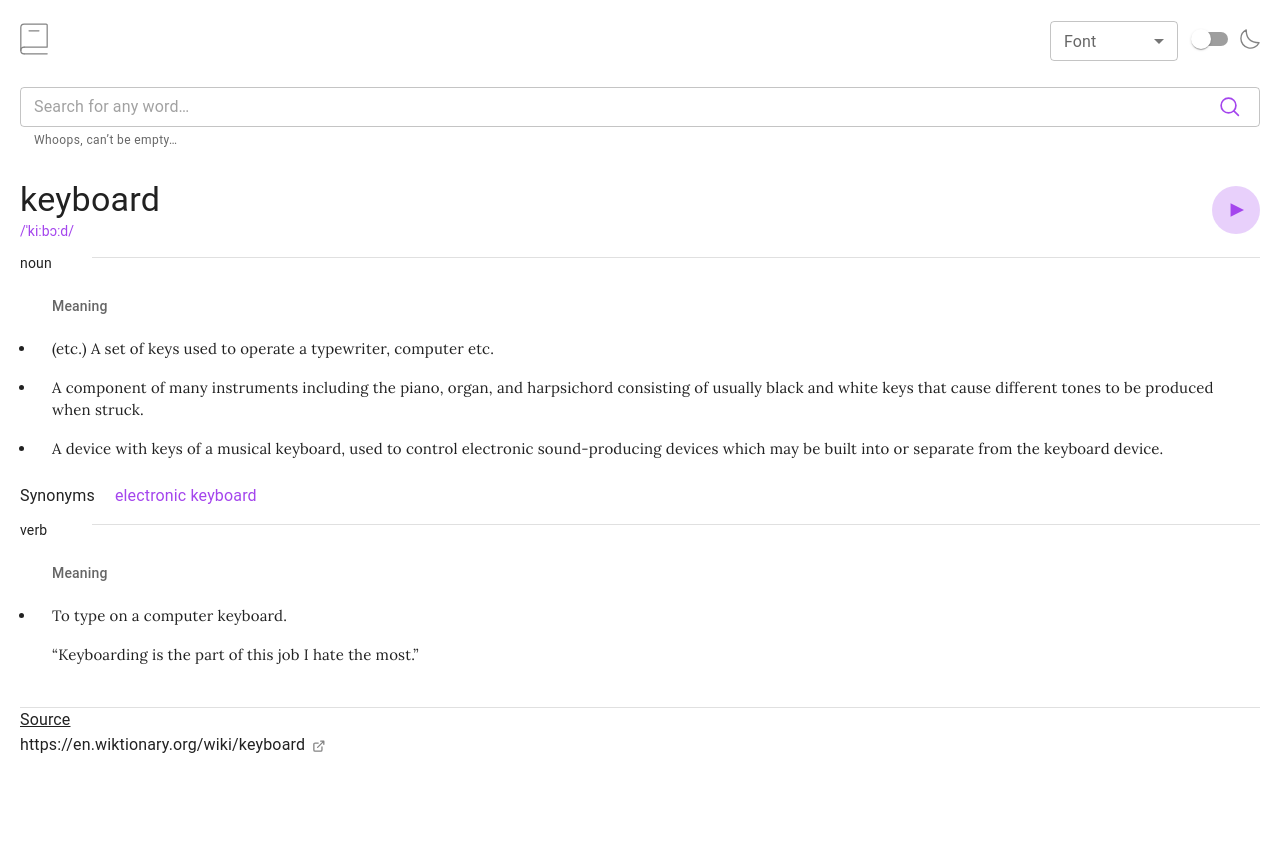
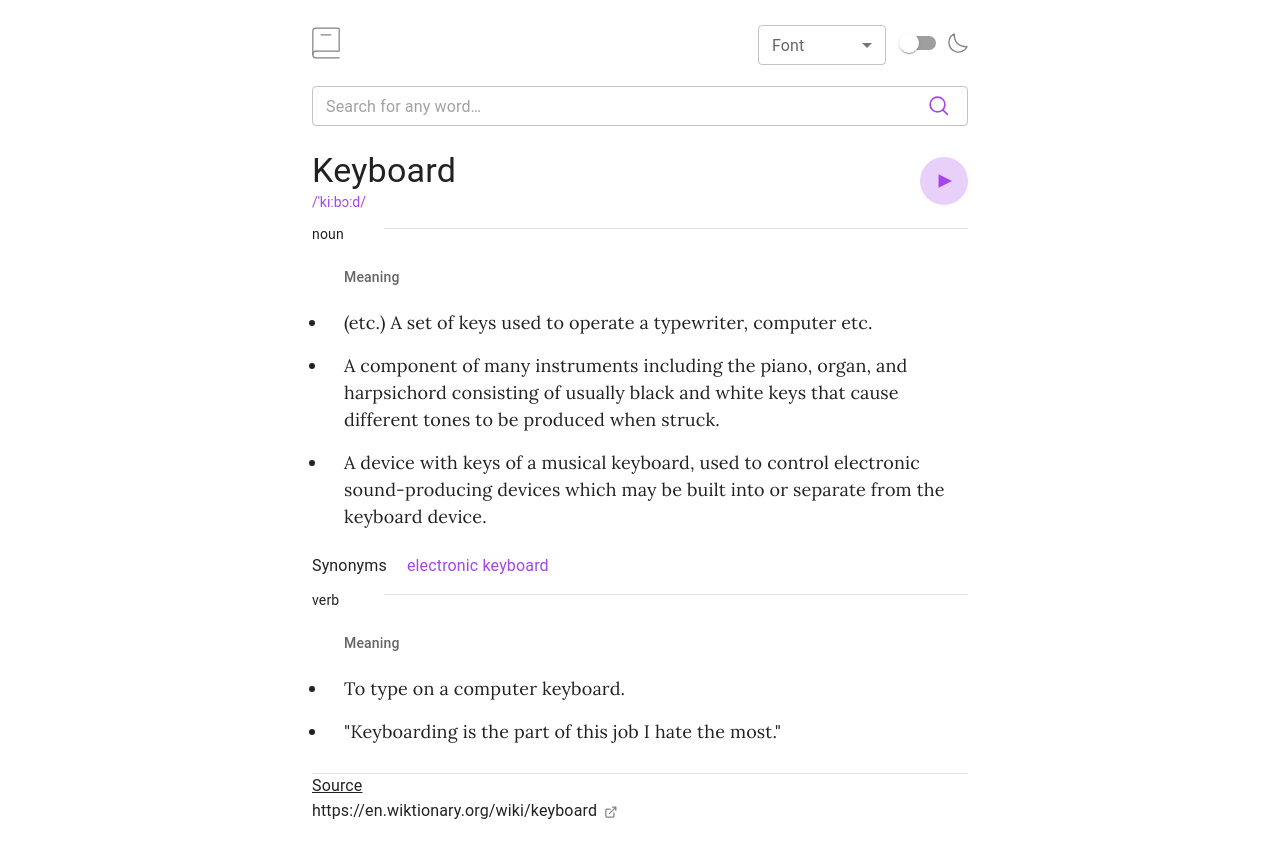
Before and after one commit to isanamoa/dict-web-app, a Next.js app: page / in a window 1280 px wide. Shown: the top 858 px of the page. Before the commit the page ends 800 px from the top, so only its background shows below. Built offline with nearby package versions, Linux system fonts and the light colour scheme.

Commit message:
API integration in application

```diff
--- /dev/null
+++ b/api/useDictionary.js
@@ -0,0 +1,28 @@
+
+import { useState, useEffect } from "react";
+import Data from '@/utils/data.json';
+
+const useDictionary = () => {
+    const [wordData, setWordData] = useState(Data);
+    const [isloading, setIsLoading] = useState(false);
+
+    const fetchWord = async (searchword) => {
+        try {
+            setIsLoading(prev=>!prev);
+            const response = await fetch(`https://api.dictionaryapi.dev/api/v2/entries/en/${searchword}`);
+            const data = await response.json();
+            setWordData(data);
+            setIsLoading(prev=>!prev);
+
+        } catch (error) {
+            console.log('Error response', error.response);
+
+        }
+
+    }
+    //useEffect(()=>fetchWord(), []);
+
+  return { isloading, wordData, fetchWord };
+}
+
+export default useDictionary
--- a/app/layout.js
+++ b/app/layout.js
@@ -23,7 +23,11 @@ export const metadata = {
 export default function RootLayout({ children }) {
   return (
     <html lang="en">
-      <body className={`${inter.variable} ${lora.variable} ${incons.variable} font-sans font-serifs font-mono`}>{children}</body>
+      <body className={`${inter.variable}
+        font-sans ${lora.variable}
+        font-serifs ${incons.variable} font-mono`}>
+        {children}
+      </body>
     </html>
   )
 }
--- a/app/page.js
+++ b/app/page.js
@@ -1,16 +1,18 @@
 'use client';
+import React, { useState } from 'react';
 import { ThemeProvider, createTheme } from '@mui/material/styles';
-import { Box, CssBaseline } from "@mui/material";
+import { Box, CssBaseline, CircularProgress } from "@mui/material";
 import MainView from "@/components/Body/MainView";
-import Footer from "@/components/Footer/Footer";
 import Header from "@/components/Header/Header";
-import { useState } from 'react';
 import SearchBar from '@/components/Body/SearchBar';
-
+import useDictionary from "@/api/useDictionary";
 
 export default function Home() {
   const [themeMode, setThemeMode] = useState(false)
   const [dfont, setDfont] = useState('');
+
+  const dictionaryData = useDictionary();
+  const { isloading, wordData, fetchWord } = dictionaryData;
 
   const handleThemeChange = () => {
     setThemeMode(prev=>!prev);
@@ -41,15 +43,23 @@ export default function Home() {
   return (
     <ThemeProvider theme={customTheme}>
       <CssBaseline />
-      <Box className={`min-h-screen flex flex-col
-          items-center justify-between p-5 font-${dfont}`}>
+        <Box className={`w-full lg:w-[46rem] lg:mx-auto min-h-screen flex flex-col
+            items-center justify-between p-5 md:py-6 md:px-10 font-${dfont}`}>
 
-        <Header headData={{themeMode, dfont, handleThemeChange, handleFontChange}} />
-        <SearchBar searchData={{themeMode}} />
-        <MainView />
-        <Footer />
+          <Header headData={{themeMode, dfont, handleThemeChange, handleFontChange}} />
+          <SearchBar searchData={{fetchWord}} />
 
-      </Box>
+          {
+            isloading ?
+            <Box sx={{ width: 1, mt:3, display: 'flex', justifyContent: 'center', alignItems: 'center' }}>
+              <CircularProgress />
+            </Box>
+            :
+            <MainView wordData={wordData}/>
+          }
+
+        </Box>
+
     </ThemeProvider>
   )
 }
--- a/components/Body/MainView.jsx
+++ b/components/Body/MainView.jsx
@@ -1,36 +1,54 @@
-import { Box, Divider,
-    Typography, List, ListSubheader, ListItem } from "@mui/material"
-import Nouns from "./Nouns"
-import Verbs from "./Verbs"
+import { Box, Typography, CardMedia, Tooltip } from "@mui/material"
+import MeaningView from "./MeaningView";
+import Footer from "../Footer/Footer";
+import { useState } from "react";
 
+const MainView = ({wordData}) => {
+    const [playPhonetic, setPlayPhonetic] = useState(false)
+    //console.log('This is word', wordData[0].phonetics.filter(value => value.audio != '')[0].audio);
 
-const MainView = () => {
  return (
     <Box className="w-full mt-6">
+        <Box>
             <Box className="flex justify-between items-center">
                 <Box>
                     <Typography variant="h4"
-                    className="text-[2rem] font-bold"
+                        className="text-[2rem] md:text-[4rem] font-bold"
                     >
-                    {'keyboard'}
+                        {wordData && (wordData[0]?.word.charAt(0).toUpperCase() + wordData[0]?.word.slice(1))}
                     </Typography>
                     <Typography variant="body2"
-                    className="text-[1.125rem] text-[#A445ED]"
+                        className="text-[1.125rem] md:text-[1.5rem] text-[#A445ED]"
                     >
-                    {'/ˈkiːbɔːd/'}
+                        {wordData && wordData[0]?.phonetic}
                     </Typography>
                 </Box>
+                <Tooltip title="Click to play sound">
                    <Box
                         component='img'
                         alt="play"
                         src="/assets/images/icon-play.svg"
                         className="w-12 h-12 flex items-start"
+                        onClick={()=>setPlayPhonetic(true)}
+                    />
+                </Tooltip>
+
+            </Box>
+            <CardMedia
+                component="audio"
+                autoPlay={playPhonetic}
+                controls
+                src={wordData && wordData[0].phonetics.filter(value => value.audio != '')[0].audio}
+                sx={{display:`${playPhonetic ? 'block' : "none"}`}}
             />
         </Box>
 
-        <Nouns />
+        {
+            wordData && wordData[0].meanings?.map((meaning, index) => <MeaningView key={index} meaning={meaning} />)
+        }
 
-        <Verbs />
+
+        <Footer sourceUrl={wordData && wordData[0].sourceUrls} />
 
     </Box>
   )
--- /dev/null
+++ b/components/Body/MeaningView.jsx
@@ -0,0 +1,69 @@
+import { Box, Divider,
+    Typography, List, ListSubheader, ListItem } from "@mui/material"
+
+
+const MeaningView = ({ meaning }) => {
+    //console.log(meaning.synonyms)
+  return (
+    <Box className="my-3">
+            <Box>
+
+                <Typography variant="body2"
+                    className="text-[1.125rem] md:text-[1.5rem] font-bold"
+                >
+                    {meaning.partOfSpeech}
+                </Typography>
+
+                <Box >
+                    <Divider variant="inset"
+                        className='relative bottom-4'
+                    />
+                </Box>
+
+            </Box>
+
+            <Box className="mb-2 text-[0.938rem] md:text-[1.125rem]">
+                <List sx = {{
+                        listStyleType: 'disc',
+                        pl: 2,
+
+                        '& .MuiListItem-root': {
+                        display: 'list-item',
+                        },
+                    }}
+                >
+                    <ListSubheader className="ml-0 text-[1rem] md:text-[1.25rem]">
+                        Meaning
+                    </ListSubheader>
+                    { meaning && meaning.definitions.map(value =>(
+                            <>
+                            <ListItem key={value.definition}>
+                                {value.definition}
+                            </ListItem>
+                            {value.example && <ListItem key={value.example}>
+                                { `"${value.example}"`}
+                            </ListItem>}
+                            </>
+                        ))
+                    }
+
+                </List>
+            </Box>
+
+            <Box className="my-2 text-[1rem] md:text-[1.25rem]">
+                {meaning.synonyms.length > 0  &&
+                <Typography component='div' className="flex gap-x-5 gap-y-2 justify-start items-center flex-wrap" >
+                    <span>{'Synonyms'}</span>
+                    {
+                        meaning.synonyms.map((synonym, index)=>(
+                            <span key={index} className="text-[#A445ED]">{synonym}</span>
+                        ))
+                    }
+                </Typography> }
+            </Box>
+
+        </Box>
+  )
+}
+
+export default MeaningView;
--- a/components/Body/SearchBar.jsx
+++ b/components/Body/SearchBar.jsx
@@ -1,31 +1,48 @@
 import { Box, TextField, InputAdornment, IconButton } from "@mui/material"
+//import useDictionary from "@/api/useDictionary";
+import { useState } from "react";
+
+
 const style = {
   "& .MuiOutlinedInput-root": {
     "&.Mui-focused fieldset": {
       borderColor: "#A445ED"
     },
     "&:hover fieldset": {
-      borderColor: "transparent"
+      borderColor: "#A445ED"
     }
   }
 }
-const SearchBar = () => {
+const SearchBar = ({ searchData }) => {
+  const [newWord, setNewWorld] = useState('');
+  const [error, setError] = useState(false);
+
+  //const dictionaryData = useDictionary();
+  //const { fetchWord } = dictionaryData;
+
+  const handleChange = (e) => {
+    setNewWorld(e.target.value);
+  }
+
+  const handleSearch = (e) => {
+    e.preventDefault();
+    return newWord === '' ? setError(true) : searchData.fetchWord(newWord);
+  }
+
 
   return (
     <Box component="form"
       noValidate
       autoComplete="off"
-      className="w-full flex mt-6 bg-transparent"
-      onSubmit={(e)=> {
-          e.preventDefault();
-          console.log('Love')
-        }
-      }
+      className="w-full flex items-center mt-6 bg-transparent"
+      onSubmit={handleSearch}
     >
 
       <TextField
         name="search"
         placeholder="Search for any word…"
+        value={newWord}
+        onChange={handleChange}
         InputProps={{
         endAdornment: (
           <InputAdornment position="end">
@@ -41,8 +58,8 @@ const SearchBar = () => {
         ),
         }}
         variant="outlined"
-        error={false}
-        helperText="Whoops, can’t be empty…"
+        error={error}
+        helperText={error && "Whoops, can’t be empty…"}
         size="small"
         required
         fullWidth
--- a/components/Footer/Footer.jsx
+++ b/components/Footer/Footer.jsx
@@ -1,15 +1,17 @@
-import { Box, Divider, IconButton, Tooltip, Typography } from "@mui/material"
+import { Box, Divider, IconButton, Link, Tooltip, Typography } from "@mui/material"
 
-const Footer = () => {
+const Footer = ({ sourceUrl }) => {
+
   return (
     <Box className="w-full mt-2 mb-5 text-[0.875rem]">
       <Divider />
       <Typography className="mt-3 underline">
         {'Source'}
       </Typography>
-        <Typography>
-          {'https://en.wiktionary.org/wiki/keyboard'}
-          <Tooltip title="Open in new tab">
+      <Typography>
+        {sourceUrl}
+        <Link className="underline-none" href={sourceUrl} target="_blank">
+          <Tooltip title="Open link in new tab">
             <IconButton>
               <Box
                 component='img'
@@ -19,8 +21,8 @@ const Footer = () => {
               />
             </IconButton>
           </Tooltip>
-        </Typography>
-
+        </Link>
+      </Typography>
     </Box>
   )
 }
--- a/components/Body/Nouns.jsx
+++ b/dirt/MeaningView.jsx
@@ -2,7 +2,7 @@ import { Box, Divider,
     Typography, List, ListSubheader, ListItem } from "@mui/material"
 
 
-const Nouns = () => {
+const MeaningView = ({ meaning }) => {
   return (
     <Box className="my-3">
             <Box>
@@ -10,7 +10,7 @@ const Nouns = () => {
                 <Typography variant="body2"
                     className="text-[1.125rem] font-bold"
                 >
-                    noun
+                    {meaning.partOfSpeech ?? 'noun'}
                 </Typography>
 
                 <Box >
@@ -36,27 +36,35 @@ const Nouns = () => {
                         Meaning
                     </ListSubheader>
                     <ListItem>
-                        {`(etc.) A set of keys used to operate a
-                        typewriter, computer etc.`}
+                        { (meaning && meaning.definitions.definition)  || `(etc.) A set of keys used to operate a
+                        typewriter, computer etc.` }
                     </ListItem>
                     <ListItem>
-                        {`A component of many instruments including the piano, organ,
+                        { (meaning && meaning.definitions.example) || `A component of many instruments including the piano, organ,
                         and harpsichord consisting of usually black and white keys that cause
                         different tones to be produced when struck.`}
                     </ListItem>
-                    <ListItem>
+
+                    {/*<ListItem>
                         {`A device with keys of a musical keyboard,
                         used to control electronic
                         sound-producing devices which may be built
                         into or separate from the keyboard device.`}
-                    </ListItem>
+                    </ListItem>*/}
                 </List>
             </Box>
 
             <Box className="mt-2 sm:w-1/4 text-[1rem]">
                 <Typography component='div' className="flex gap-5 justify-start items-center" >
                     <span>{'Synonyms'}</span>
-                    <span className="text-[#A445ED]">{'electronic keyboard'}</span>
+                    {
+                        meaning.definitions.synonyms?.map((synonym, index)=>(
+                            <span key={index} className="text-[#A445ED]">{synonym}</span>
+                        ))
+                        ??
+                        <span className="text-[#A445ED]">{'electronic keyboard'}</span>
+
+                    }
                 </Typography>
             </Box>
 
@@ -64,4 +72,4 @@ const Nouns = () => {
   )
 }
 
-export default Nouns
+export default MeaningView;
--- a/package.json
+++ b/package.json
@@ -9,7 +9,10 @@
     "lint": "next lint"
   },
   "dependencies": {
+    "@emotion/react": "^11.11.1",
+    "@emotion/styled": "^11.11.0",
     "@mui/icons-material": "^5.14.3",
+    "@mui/material": "^5.14.5",
     "autoprefixer": "10.4.14",
     "eslint": "8.47.0",
     "eslint-config-next": "13.4.13",
--- /dev/null
+++ b/utils/data.json
@@ -0,0 +1,51 @@
+[
+    {
+        "word":"keyboard",
+        "phonetic":"/ˈkiːbɔːd/",
+        "phonetics":[
+            {"text":"/ˈkiːbɔːd/","audio":""},
+            {"text":"/ˈkiːbɔːd/","audio":""},
+            {"text":"/ˈkibɔɹd/","audio":"https://api.dictionaryapi.dev/media/pronunciations/en/keyboard-us.mp3",
+            "sourceUrl":"https://commons.wikimedia.org/w/index.php?curid=1755168",
+            "license":{"name":"BY-SA 3.0","url":"https://creativecommons.org/licenses/by-sa/3.0"}
+            }
+        ],
+        "meanings":[
+            {
+                "partOfSpeech":"noun",
+                "definitions":[
+                    {
+                        "definition":"(etc.) A set of keys used to operate a typewriter, computer etc.",
+                        "synonyms":[],
+                        "antonyms":[]
+                    },
+                    {
+                        "definition":"A component of many instruments including the piano, organ, and harpsichord consisting of usually black and white keys that cause different tones to be produced when struck.",
+                        "synonyms":[],
+                        "antonyms":[]
+                    },
+                    {
+                        "definition":"A device with keys of a musical keyboard, used to control electronic sound-producing devices which may be built into or separate from the keyboard device.",
+                        "synonyms":[],
+                        "antonyms":[]
+                    }
+                ],
+                "synonyms":["electronic keyboard"],
+                "antonyms":[]
+            },
+            {
+                "partOfSpeech":"verb",
+                "definitions":[
+                    {
+                        "definition":"To type on a computer keyboard.",
+                        "synonyms":[],
+                        "antonyms":[],
+                        "example":"Keyboarding is the part of this job I hate the most."
+                    }
+                ],
+                "synonyms":[],
+                "antonyms":[]
+            }
+        ],
+        "license":{"name":"CC BY-SA 3.0","url":"https://creativecommons.org/licenses/by-sa/3.0"},
+        "sourceUrls":["https://en.wiktionary.org/wiki/keyboard"]}]
```
Also changed, not shown: 1 other file (tests, documents, lock files or other folders). Lines whose indentation alone changed are shown as unchanged.
